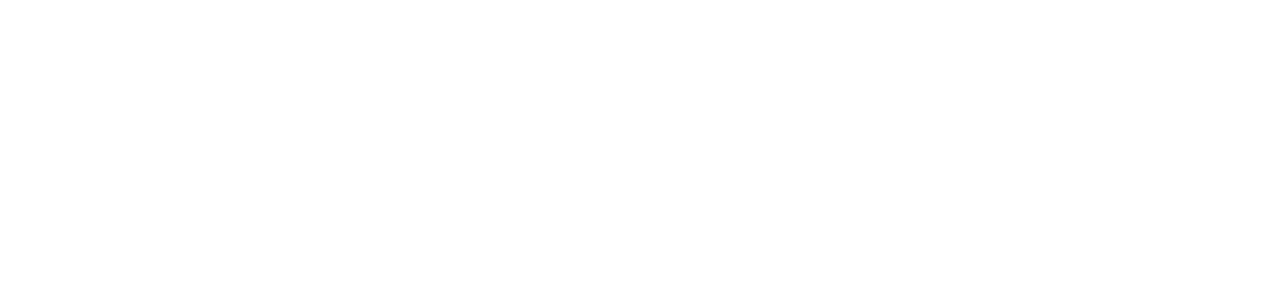
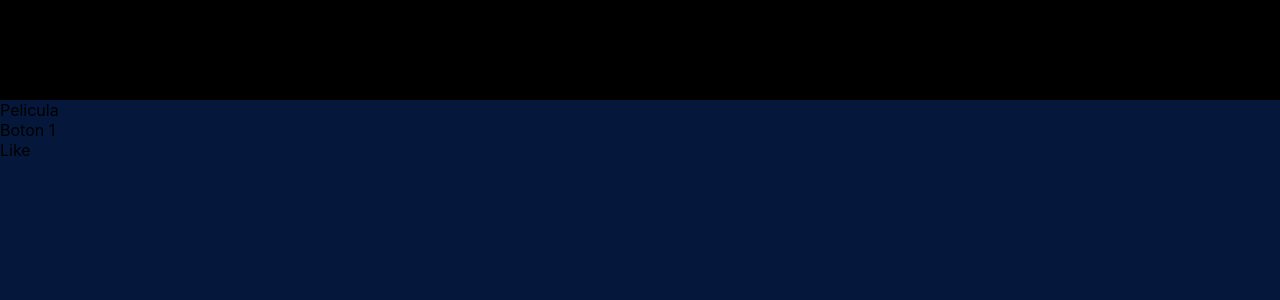
Before and after one commit to Daniel14gonc/Recommendation_UI, a React (Create React App) app: page /pelicula in a window 1280 px wide. Before the commit this address had no page. Shown: the top 300 px of the page. Built offline with nearby package versions, Linux system fonts and the light colour scheme.

Commit message:
Cambios en admin cuenta y peliculas

```diff
--- a/src/App.js
+++ b/src/App.js
@@ -5,6 +5,8 @@ import Logon from './routes/logon.js'
 import Perfiles from './routes/perfiles';
 import Home from './routes/home';
 import AdminCuenta from './routes/adminCuenta';
+import Pelicula from './routes/pelicula';
+
 import {
   BrowserRouter,
   Routes,
@@ -21,6 +23,7 @@ function App() {
         <Route path="/perfiles" exact element={<Perfiles />} />
         <Route path='/home' exact element ={<Home/>}/>
         <Route path='/adminCuenta' exact element ={<AdminCuenta/>}/>
+        <Route path='/pelicula' exact element ={<Pelicula />}/>
       </Routes>
     </BrowserRouter>
   )
--- a/src/routes/adminCuenta.css
+++ b/src/routes/adminCuenta.css
@@ -35,6 +35,9 @@
     height: 250px;
     border-radius: 200px;
     margin-top: -70px;
+    display: flex;
+    justify-content: center;
+    align-items: center;
   }
   .accountholder{
     display:flex;
--- a/src/routes/home.css
+++ b/src/routes/home.css
@@ -115,6 +115,7 @@
   flex-direction: column;
   justify-content: center;
   align-items: center;
+  cursor: pointer;
 }
 
 .carrousel {
--- a/src/routes/home.js
+++ b/src/routes/home.js
@@ -112,15 +112,12 @@ const Header = ({ menu , click, change, onClick, switchProfile, cerrarSesion, ad
   )
 }
 
-const Pelicula = ({link, imagen, isContent}) => {
-
+const Pelicula = ({nombre, link, imagen, isContent, go }) => {
+  const navigate = useNavigate()
   return (
-
-    <a href={link} target="_blank" style={{textDecoration:'none'}} rel="noopener noreferrer">
-      <div className='pelicula' style={{backgroundImage:`url(${imagen})`, backgroundSize:'cover', backgroundRepeat:'no-repeat'}}>
-        {isContent && <p style={{color:'white'}}>No hay películas aquí :(</p>}
-      </div>
-    </a>
+    <div onClick={() => {goPelicula(link, nombre, navigate, go)}} className='pelicula' style={{backgroundImage:`url(${imagen})`, backgroundSize:'cover', backgroundRepeat:'no-repeat'}}>
+      {isContent && <p style={{color:'white'}}>No hay películas aquí :(</p>}
+    </div>
   )
 }
 
@@ -137,26 +134,45 @@ const MiLista = ({ movies }) => {
   )
 }
 
+const goPelicula = (link, nombre, navigate, go) => {
+  if(go){
+    const url ='http://127.0.0.1:5000/api/consumo'
+    const response = fetch(url, {
+      method:'POST',
+      headers: {
+        'id' : JSON.parse( window.sessionStorage.getItem('perfil')).id,
+        'nombre': nombre
+      }
+    })
+    window.sessionStorage.setItem('link', link)
+    navigate('/pelicula')
+  }
+}
+
 
 const Carrousel = ({contenido, nombre, imagen}) => {
   console.log(contenido.length)
+
+
   if(contenido.length === 0){
+
     return (
       <div className='carrousel'>
         <div style={{color:'white', fontSize:'20px'}}>{nombre}</div>
         <div className='containMovies'>
-          <Pelicula imagen = '../../assets/nocontent.png' isContent={'si'}/>
+          <Pelicula go={false} imagen = '../../assets/nocontent.png' isContent={'si'}/>
         </div>
       </div>
     )
   } else {
+
     return (
       <div className='carrousel'>
         <div style={{color:'white', fontSize:'20px'}}>{nombre}</div>
         <div className='containMovies'>
           {
             contenido.map((elemento) => {
-              return (<Pelicula nombre = {elemento.nombre} link ={elemento.link} imagen = {elemento.imagen}/>)
+              return (<Pelicula go={true} nombre = {elemento.nombre} link ={elemento.link} imagen = {elemento.imagen}/>)
             })
           }
         </div>
@@ -170,7 +186,7 @@ const Explorar = ({ allMovies }) => {
       <div className='explorar'>
         {
           allMovies.map((element, index) => {
-            return (<Pelicula link={element.link} imagen={element.imagen} />)
+            return (<Pelicula nombre={element.nombre} link={element.link} imagen={element.imagen} />)
           })
         }
       </div>
--- /dev/null
+++ b/src/routes/pelicula.css
@@ -0,0 +1,13 @@
+.containerPelicula {
+    height: 100vh;
+    width: 100vw;
+    background-color: #05183C;
+    display: flex;
+    flex-direction: column;
+}
+
+.headerPelicula {
+    height: 100px;
+    width: 100%;
+    background-color: black;
+}
--- /dev/null
+++ b/src/routes/pelicula.js
@@ -0,0 +1,17 @@
+import './pelicula.css'
+
+const Pelicula = () => {
+
+    return (
+        <div className='containerPelicula'>
+            <div className='headerPelicula'>Regresar</div>
+            <div>Pelicula</div>
+            <div>
+                <div>Boton 1</div>
+                <div>Like</div>
+            </div>
+        </div>
+    )
+}
+
+export default Pelicula
```
